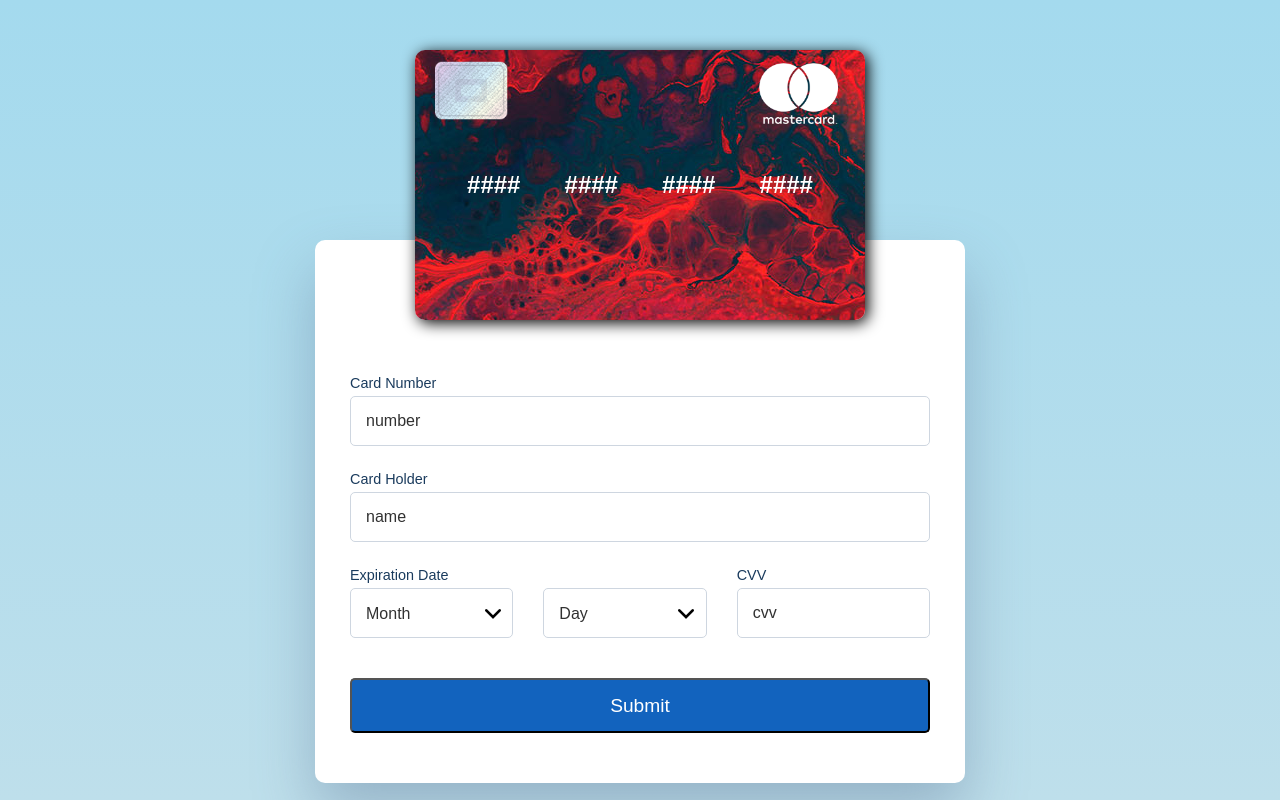
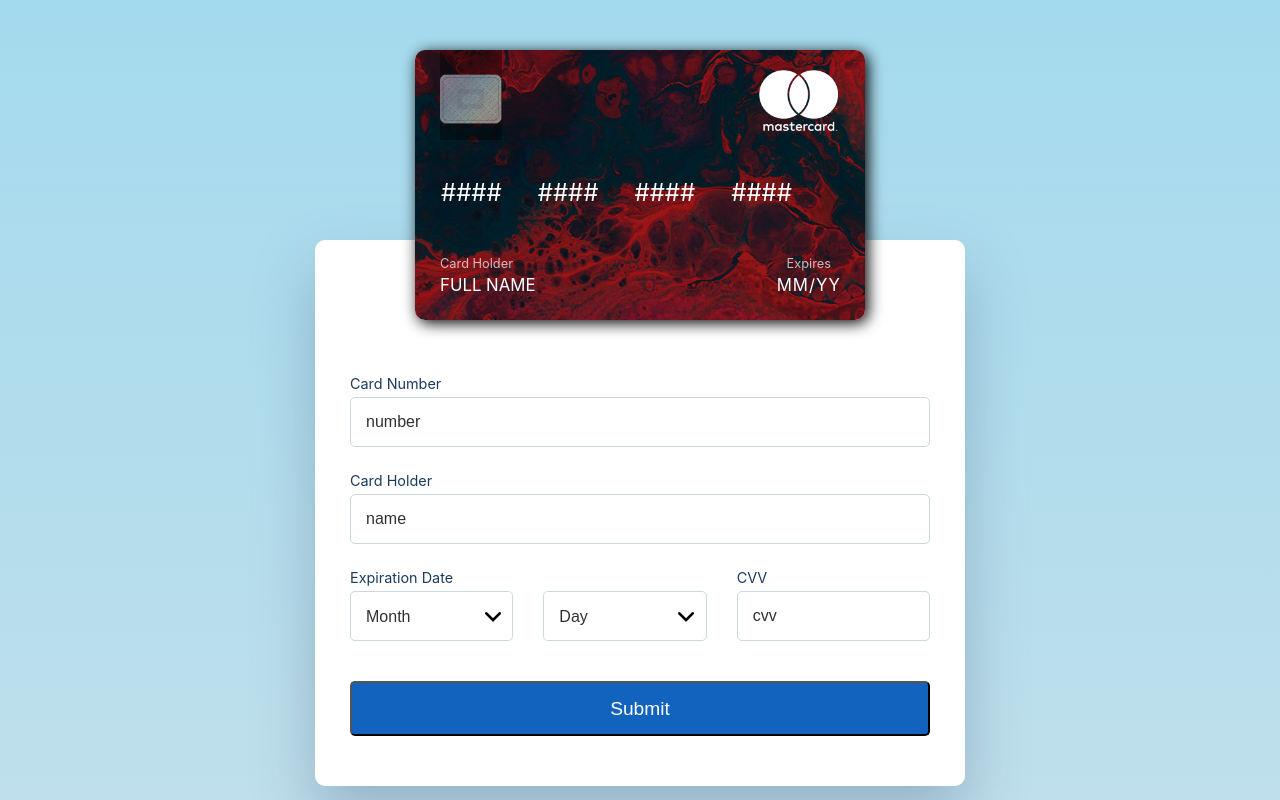
Before and after one commit to VasileiosVal/credit-card-interactive-form, a React (Create React App) app: page / in a window 1280 px wide. Built offline with nearby package versions, Linux system fonts and the light colour scheme.

Commit message:
implemented card holder and expiration date display / finished front side mockup

```diff
--- a/src/components/Card/Card.component.tsx
+++ b/src/components/Card/Card.component.tsx
@@ -42,6 +42,18 @@ export const Card: React.FC = () => {
       <div className={styles.number}>
         <div className={styles.numberHolder}>{generateNumberHolder()}</div>
       </div>
+      <div className={styles.nameContainer}>
+        <label className={styles.nameLabel} htmlFor="Card Holder">
+          Card Holder
+        </label>
+        <div className={styles.name}>Full Name</div>
+      </div>
+      <div className={styles.expireContainer}>
+        <label className={styles.nameLabel} htmlFor="Expires">
+          Expires
+        </label>
+        <div className={styles.expire}>MM/YY</div>
+      </div>
     </div>
   );
 };
--- a/src/components/Card/Card.module.scss
+++ b/src/components/Card/Card.module.scss
@@ -12,13 +12,14 @@
   grid-template-areas:
     "chip . . type"
     "number number number number"
-    "name . . expire";
+    "name name name expire";
   grid-template-columns: 1fr 1fr 1fr 1fr;
+  grid-auto-rows: 1fr;
 }
 
 .chip {
   grid-area: chip;
-  background: url("../../assets/chip.png") center/65% no-repeat;
+  background: url("../../assets/chip.png") 50% 60%/55% no-repeat;
 }
 
 .type {
@@ -36,64 +37,103 @@
   display: flex;
   flex: 1;
   justify-content: space-around;
-  padding: 0 30px;
+  padding: 15px 55px 0 8px;
   color: white;
   font-size: 1.5rem;
-  font-weight: bold;
 }
 
 .numberHolder:focus {
   outline: none;
 }
 
+.nameContainer {
+  grid-area: name;
+  display: flex;
+  flex-direction: column;
+  align-items: flex-start;
+  justify-content: center;
+  padding-left: 25px;
+}
+
+.nameLabel {
+  color: white;
+  opacity: 0.7;
+  font-size: 0.8rem;
+}
+
+.name {
+  color: white;
+  font-size: 1.05rem;
+  margin-top: 4px;
+  text-transform: uppercase;
+}
+
+.expireContainer {
+  grid-area: expire;
+  display: flex;
+  flex-direction: column;
+  justify-content: center;
+  align-items: center;
+}
+
+.expire {
+  color: white;
+  font-size: 1.05rem;
+  margin-top: 4px;
+  text-transform: uppercase;
+  letter-spacing: 1px;
+}
+
+$gradient: linear-gradient(rgba(0, 0, 0, 0.4), rgba(0, 0, 0, 0.4));
+
 .img1 {
-  background-image: url("../../assets/1.jpeg");
+  background-image: $gradient, url("../../assets/1.jpeg");
 }
 .img2 {
-  background-image: url("../../assets/2.jpeg");
+  background-image: $gradient, url("../../assets/2.jpeg");
 }
 .img3 {
-  background-image: url("../../assets/3.jpeg");
+  background-image: $gradient, url("../../assets/3.jpeg");
 }
 .img4 {
-  background-image: url("../../assets/4.jpeg");
+  background-image: $gradient, url("../../assets/4.jpeg");
 }
 .img5 {
-  background-image: url("../../assets/5.jpeg");
+  background-image: $gradient, url("../../assets/5.jpeg");
 }
 .img6 {
-  background-image: url("../../assets/6.jpeg");
+  background-image: $gradient, url("../../assets/6.jpeg");
 }
 .img7 {
-  background-image: url("../../assets/7.jpeg");
+  background-image: $gradient, url("../../assets/7.jpeg");
 }
 .img8 {
-  background-image: url("../../assets/8.jpeg");
+  background-image: $gradient, url("../../assets/8.jpeg");
 }
 .chip {
-  background-image: url("../../assets/chip.png");
+  background-image: $gradient, url("../../assets/chip.png");
 }
 .amex {
-  background-image: url("../../assets/amex.png");
+  background-image: $gradient, url("../../assets/amex.png");
 }
 .dinersclub {
-  background-image: url("../../assets/dinersclub.png");
+  background-image: $gradient, url("../../assets/dinersclub.png");
 }
 .discover {
-  background-image: url("../../assets/discover.png");
+  background-image: $gradient, url("../../assets/discover.png");
 }
 .visa {
-  background-image: url("../../assets/visa.png");
+  background-image: $gradient, url("../../assets/visa.png");
 }
 .jcb {
-  background-image: url("../../assets/jcb.png");
+  background-image: $gradient, url("../../assets/jcb.png");
 }
 .mastercard {
-  background-image: url("../../assets/mastercard.png");
+  background-image: $gradient, url("../../assets/mastercard.png");
 }
 .troy {
-  background-image: url("../../assets/troy.png");
+  background-image: $gradient, url("../../assets/troy.png");
 }
 .unionpay {
-  background-image: url("../../assets/unionpay.png");
+  background-image: $gradient, url("../../assets/unionpay.png");
 }
--- a/src/styles/index.scss
+++ b/src/styles/index.scss
@@ -6,6 +6,8 @@
 
 body {
   overflow: hidden;
-  font-family: "Source Sans Pro", sans-serif;
+  font-family: -apple-system, BlinkMacSystemFont, "Segoe UI", "Roboto", "Oxygen",
+    "Ubuntu", "Cantarell", "Fira Sans", "Droid Sans", "Helvetica Neue",
+    sans-serif;
   font-size: 16px;
 }
```
